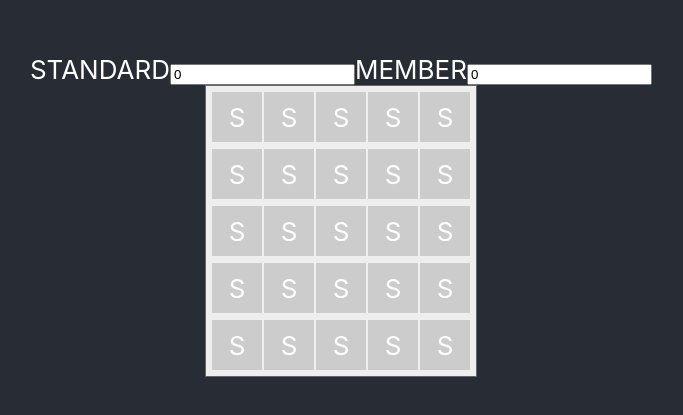
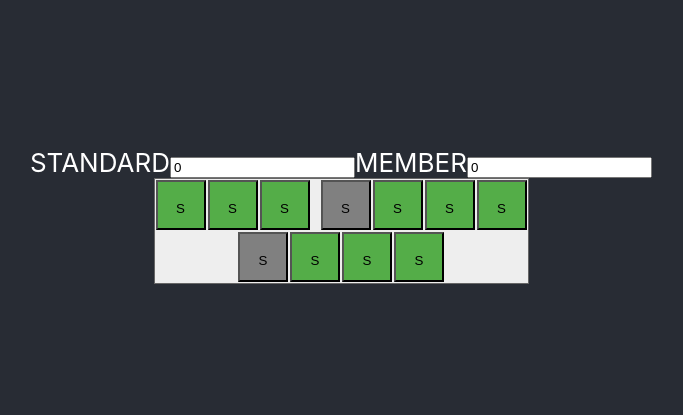
Before and after one commit to johtso/react-websales, a React (Create React App) app: page / in a window 1280 px wide. Shown: the part 185-600 px from the top of the page, without its empty margins (299-982 px from the left). Built offline with nearby package versions, Linux system fonts and the light colour scheme.

Commit message:
More seat picker

```diff
--- a/package.json
+++ b/package.json
@@ -12,10 +12,12 @@
     "@types/react-dom": "^17.0.7",
     "immer": "^9.0.3",
     "immutable": "^4.0.0-rc.12",
+    "postcss-normalize": "^10.0.0",
     "react": "^17.0.2",
     "react-dom": "^17.0.2",
     "react-scripts": "4.0.3",
     "typescript": "^4.3.4",
+    "use-immer": "^0.5.2",
     "web-vitals": "^1.0.1"
   },
   "scripts": {
--- a/src/App.tsx
+++ b/src/App.tsx
@@ -1,14 +1,35 @@
 import * as React from "react"
+import { enableMapSet } from "immer";
+import { useImmerReducer } from "use-immer";
 import './App.css';
 import './SeatPicker.css';
 import { dummySeats } from "./dummyData";
 
+enableMapSet()
 
-function* range(end: number) {
-    for (let value = 0; value < end; value += 1) {
-        yield value;
-    }
+// function* range(end: number) {
+//     for (let value = 0; value < end; value += 1) {
+//         yield value;
+//     }
+// }
+
+const groupedMap = <T,>(initialArray: T[], property: keyof T): Map<any, T[]> => {
+    return initialArray.reduce(
+        (entryMap, obj: T) => entryMap.set(obj[property], [...entryMap.get(obj[property]) || [], obj]),
+        new Map()
+    )
 }
+
+// function groupBy(objectArray: T[], property: string):  {
+//     return objectArray.reduce(function (acc, obj) {
+//         let key = obj[property]
+//         if (!acc[key]) {
+//             acc[key] = []
+//         }
+//         acc[key].push(obj)
+//         return acc
+//     }, {})
+// }
 
 // const clone = <T,>(items: T[][]): T[][] => items.map(item => Array.isArray(item) ? clone(item) : item);
 const copyTwoDimensionalArray = <T,>(items: T[][]): T[][] => items.map(item => item.slice());
@@ -29,6 +50,7 @@ const SeatTypeSelector = () => {
                         <input
                             type="number"
                             value={count}
+                            min="0"
                             onChange={
                                 (e) => setTicketCounts(
                                     (prevCounts) => Object.assign({}, prevCounts, {[type]: +e.target.value})
@@ -42,92 +64,108 @@ const SeatTypeSelector = () => {
     );
 }
 
-type SeatState = "SELECTED" | "AVAILABLE"
+type SeatStatus = "SELECTED" | "AVAILABLE" | "UNAVAILABLE" | "DISTANCING"
 
 type SeatProps = {
-    state: SeatState
+    status: SeatStatus
     onClick: () => void
+    separatedFromPrevious: boolean
 }
 
-const Seat = ({ state, onClick }: SeatProps) => {
+const Seat = ({ status, onClick, separatedFromPrevious }: SeatProps) => {
     return (
-        <div
-            className={ ["seat", state.toLowerCase()].join(" ") }
-            onClick={onClick}
+        <button
+            className={
+                [
+                    "seat",
+                    status.toLowerCase(),
+                    separatedFromPrevious ? "separated" : ""
+                ].join(" ")
+            }
+            onClick={ status == "UNAVAILABLE" ? () => {} : onClick}
         >
             S
-        </div>
+        </button>
     )
 }
 
 
-// const calculateSeatStates = (seats, selectedSeats) => {
+// const calculateSeatStatuss = (seats, selectedSeats) => {
 
 // }
 
-type SeatType = [number, number]
-// type SeatType = {
-//     id: number;
-//     sectionId: number;
-//     columnId: number;
-//     rowId: number;
-//     rowLabel: string;
-//     columnLabel: string;
-// }
-
-const seatPickerStateReducer = (prevState: SeatState[][], action: SeatType) => {
-    console.log(prevState)
-    const seat = action
-    let newState = copyTwoDimensionalArray(prevState)
-
-    const prevSeatState = prevState[seat[0]][seat[1]]
-
-    newState[seat[0]][seat[1]] = ((prevSeatState === "AVAILABLE") ? "SELECTED" : "AVAILABLE")
-    console.log(newState)
-    return newState
+type SeatType = {
+    id: number
+    sectionId: number
+    columnId: number
+    rowId: number
+    rowLabel: string
+    columnLabel: string
+    available: boolean
+    endOfSection?: boolean
 }
 
-const SeatPicker = () => {
-    const width = 5;
-    const height = 5;
+type SeatPickerActionType =
+    | {type: "SERVER_REFRESH", seats: SeatType[]}
+    | {type: "SELECT_TOGGLE", seatId: SeatType["id"]}
 
-    const selectionLimit = 3
-    // const [selected, setSelected] = React.useState(new Set())
-    //<Set<SeatType[]>>
+type SeatPickerStateType = {
+    seats: SeatType[]
+    selected: Set<SeatType["id"]>
+    seatStatuses: Map<SeatType["id"], SeatStatus>
+    totalSeats: number
+}
 
-    const initialState: SeatState[][] = []
-    for (const row of range(height)) {
-        let row: SeatState[] = []
-        for (const col of range(width)) {
-            row.push("AVAILABLE")
-        }
-        initialState.push(row)
+// TODO: change total seats action
+// work out how to pass total seat changes to seat picker state
+//
+
+const seatPickerStateReducer = (draft: SeatPickerStateType, action: SeatPickerActionType) => {
+    switch (action.type) {
+        case "SELECT_TOGGLE":
+            if (draft.selected.has(action.seatId)) {
+                draft.selected.delete(action.seatId)
+            } else {
+                draft.selected.add(action.seatId)
+            }
+
+            const selections = draft.selected.values()
+            while (draft.selected.size > draft.totalSeats) {
+                draft.selected.delete(selections.next().value)
+            }
     }
-
-    const [seatStates, dispatch] = React.useReducer(seatPickerStateReducer, initialState)
-
-    // const toggleSeat = (seat) => {
-    //     setSelected((prevSelected) =>
-    //         let newSelected = []
-    //         for (const seat of prevSelected) {
-    //             newSelected.push()
-    //         }
-    //     )
-    // }
-
-    // const isSelected = (seat) => selected.includes(seat)
+}
 
 
+const SeatPicker = ({ totalSeats }: {totalSeats: number}) => {
+    const initialState: SeatPickerStateType = {
+        seats: dummySeats,
+        selected: new Set(),
+        seatStatuses: new Map(),
+        totalSeats: totalSeats,
+    }
+    const [state, dispatch] = useImmerReducer<SeatPickerStateType>(seatPickerStateReducer, initialState)
+
+    const seatsByRow = groupedMap(state.seats, "rowId")
+
+    const selectedSeats = (): string[] => {
+        return Array.from(state.selected, (seatId) => {
+            const seat = state.seats[seatId]
+            return `${seat.rowLabel}${seat.columnLabel}`
+        }).sort()
+    }
 
     return (
         <div className="seat-picker">
-            {[...Array(height)].map((x, row) =>
-                <div className="row" key={row}>
-                    {[...Array(width)].map((x, col) =>
+            <span className="selected-seats">{ selectedSeats().join(", ") }</span>
+            {Array.from(seatsByRow, ([rowId, rowSeats]) =>
+                <div className="row" key={ `row-${rowId}` }>
+                    {rowSeats.map((seat, i) =>
                         <Seat
-                            key={ `${row}-${col}` }
-                            state={ seatStates[col][row] }
-                            onClick={ () => dispatch([col, row]) }
+                            key={ `seat-${seat.id}` }
+                            status={ state.selected.has(seat.id) ? "SELECTED" : (seat.available ? "AVAILABLE" : "UNAVAILABLE") }
+                            onClick={ () => dispatch({type: "SELECT_TOGGLE", seatId: seat.id}) }
+                            separatedFromPrevious={ i !== 0 && seat.sectionId !== rowSeats[i-1].sectionId }
                         />
                     )}
                 </div>
@@ -142,7 +180,7 @@ function App() {
     <div className="App">
       <header className="App-header">
         <SeatTypeSelector />
-        <SeatPicker />
+        <SeatPicker totalSeats={3} />
       </header>
     </div>
   );
--- a/src/SeatPicker.css
+++ b/src/SeatPicker.css
@@ -1,35 +1,33 @@
 .seat-picker {
-    display: table;
-    /* border-collapse: collapse; */
-    /* width: auto; */
+    display: grid;
     background-color: #eee;
     border: 1px solid #666666;
     border-spacing: 5px;
-    /* cellspacing:poor IE support for  this */
-}
-
-.row {
-    display: table-row;
-    width: auto;
-    clear: both;
+    color: saddlebrown;
 }
 
 .seat {
-    float: left;
-    /* fix for  buggy browsers */
-    display: table-column;
     line-height: 52px;
     margin: 1px;
     width: 50px;
     height: 50px;
+}
+
+.seat:not(.unavailable) {
     cursor: pointer;
 }
 
-.seat:hover {
+.seat:not(.unavailable):hover {
     border-style: solid;
-    border-color: darkslateblue;
-    border-width: 1px;
-    margin: 0px
+    border-color: purple;
+}
+
+.seat.separated {
+    margin-left: 10px;
+}
+
+.seat.unavailable {
+    background-color: grey;
 }
 
 .seat.selected {
@@ -37,5 +35,5 @@
 }
 
 .seat.available {
-    background-color: #ccc;
+    background-color: rgb(84, 173, 72);
 }
--- a/src/dummyData.js
+++ b/src/dummyData.js
@@ -6,6 +6,7 @@ export const dummySeats = [
     rowId: 1,
     rowLabel: "A",
     columnLabel: "1",
+    available: true,
 },
   {
     id: 1,
@@ -14,6 +15,7 @@ export const dummySeats = [
     rowId: 1,
     rowLabel: "A",
     columnLabel: "2",
+    available: true,
 },
   {
     id: 2,
@@ -22,6 +24,7 @@ export const dummySeats = [
     rowId: 1,
     rowLabel: "A",
     columnLabel: "3",
+    available: true,
 },
   {
     id: 3,
@@ -30,6 +33,7 @@ export const dummySeats = [
     rowId: 1,
     rowLabel: "A",
     columnLabel: "4",
+    available: false,
 },
   {
     id: 4,
@@ -38,6 +42,7 @@ export const dummySeats = [
     rowId: 1,
     rowLabel: "A",
     columnLabel: "5",
+    available: true,
 },
   {
     id: 5,
@@ -46,6 +51,7 @@ export const dummySeats = [
     rowId: 1,
     rowLabel: "A",
     columnLabel: "6",
+    available: true,
 },
   {
     id: 6,
@@ -54,30 +60,7 @@ export const dummySeats = [
     rowId: 1,
     rowLabel: "A",
     columnLabel: "7",
-  },
-  {
-    id: 4,
-    sectionId: 2,
-    columnId: 5,
-    rowId: 1,
-    rowLabel: "A",
-    columnLabel: "5",
-  },
-  {
-    id: 5,
-    sectionId: 2,
-    columnId: 6,
-    rowId: 1,
-    rowLabel: "A",
-    columnLabel: "6",
-  },
-  {
-    id: 6,
-    sectionId: 2,
-    columnId: 7,
-    rowId: 1,
-    rowLabel: "A",
-    columnLabel: "7",
+    available: true,
 },
 {
     id: 7,
@@ -86,6 +69,7 @@ export const dummySeats = [
     rowId: 2,
     rowLabel: "B",
     columnLabel: "1",
+    available: false,
 },
 {
     id: 8,
@@ -94,6 +78,7 @@ export const dummySeats = [
     rowId: 2,
     rowLabel: "B",
     columnLabel: "2",
+    available: true,
 },
 {
     id: 9,
@@ -102,5 +87,15 @@ export const dummySeats = [
     rowId: 2,
     rowLabel: "B",
     columnLabel: "3",
+    available: true,
+},
+{
+    id: 10,
+    sectionId: 3,
+    columnId: 4,
+    rowId: 2,
+    rowLabel: "B",
+    columnLabel: "4",
+    available: true,
 },
 ]
--- a/src/index.css
+++ b/src/index.css
@@ -1,3 +1,5 @@
+@import-normalize;
+
 body {
     margin: 0;
     font-family: -apple-system, BlinkMacSystemFont, 'Segoe UI', 'Roboto', 'Oxygen', 'Ubuntu', 'Cantarell', 'Fira Sans', 'Droid Sans', 'Helvetica Neue', sans-serif;
```
Also changed, not shown: 1 other file (tests, documents, lock files or other folders). Lines whose indentation alone changed are shown as unchanged.
